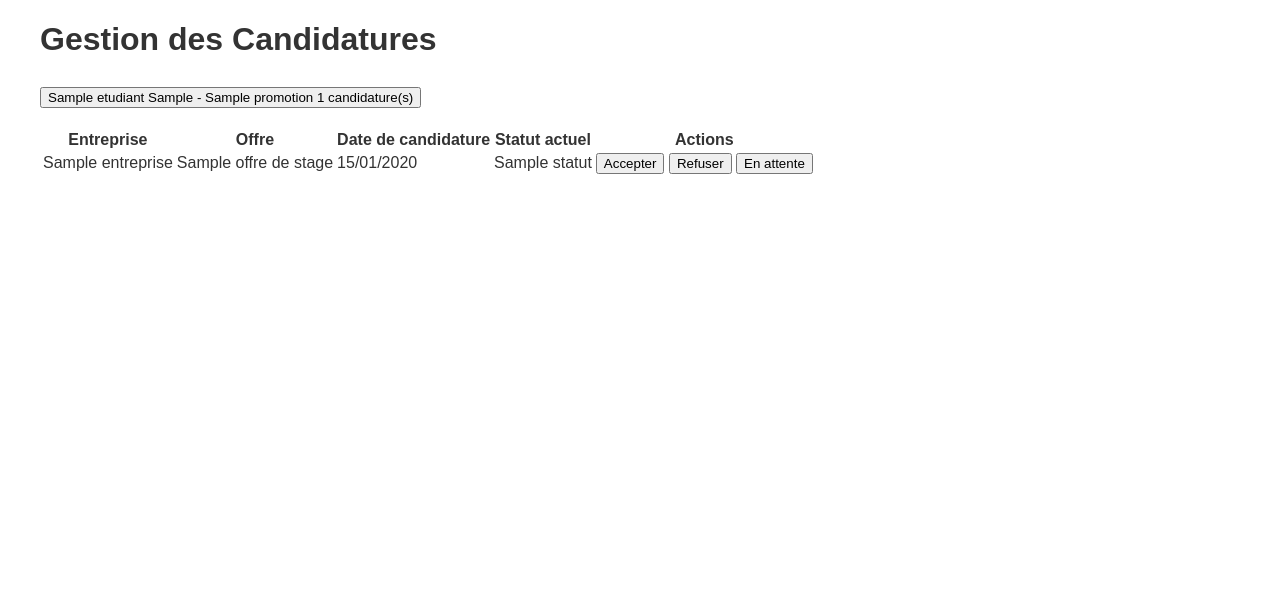
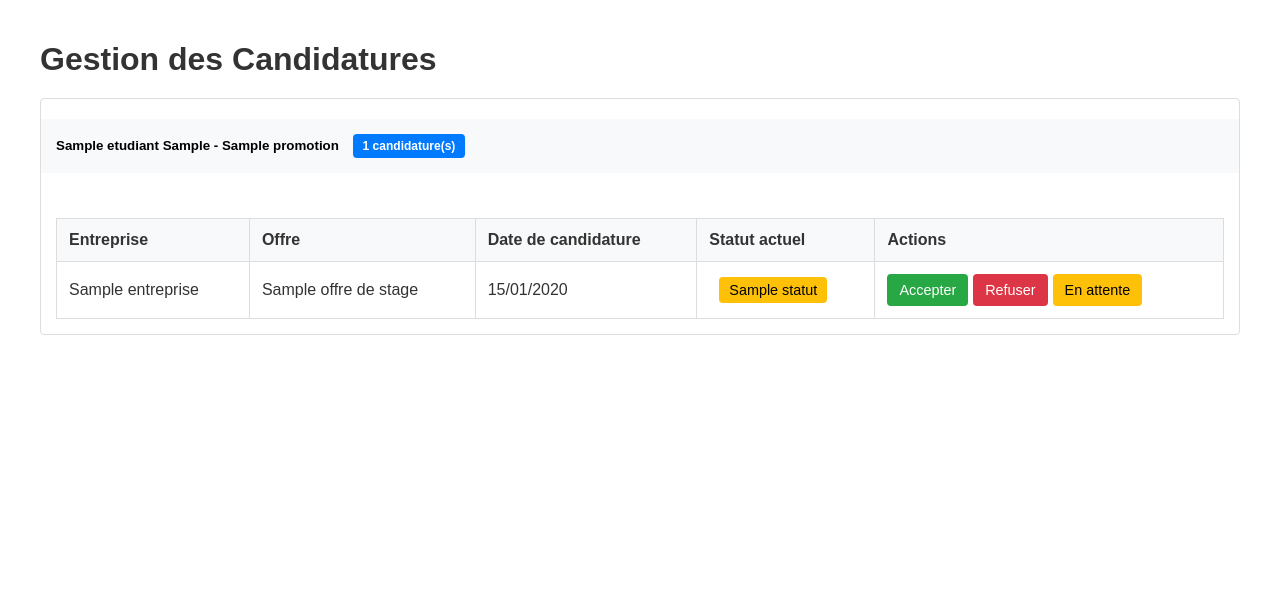
Before and after one commit to dark-azy/rattrapage-projet-web, a Symfony app: template templates/candidature/pilote_index.html.twig in a window 1280 px wide. Shown: the part 71-676 px from the top of the page. Run offline with Twig, Linux system fonts and the light colour scheme; the template is opened without the code that fills it: most values are stand-ins (such as "Sample title", 1, 10 or a date in 2020); some libraries are stand-ins or nearby versions.

Commit message:
création du css de la page candidature du pilote

```diff
--- a/public/css/candidature.css
+++ b/public/css/candidature.css
@@ -361,3 +361,193 @@
 .candidature-card.removing {
     animation: slideOut 0.3s ease-out forwards;
 }
+
+.container {
+    max-width: 1200px;
+    margin: 0 auto;
+    padding: 20px;
+}
+
+h1 {
+    color: #333;
+    margin-bottom: 20px;
+}
+
+.alert {
+    padding: 15px;
+    margin-bottom: 20px;
+    border-radius: 4px;
+}
+
+.alert-success {
+    background-color: #d4edda;
+    color: #155724;
+    border: 1px solid #c3e6cb;
+}
+
+.alert-danger {
+    background-color: #f8d7da;
+    color: #721c24;
+    border: 1px solid #f5c6cb;
+}
+
+.accordion {
+    margin-top: 20px;
+}
+
+.accordion-item {
+    border: 1px solid #ddd;
+    margin-bottom: 10px;
+    border-radius: 4px;
+}
+
+.accordion-header {
+    background-color: #f8f9fa;
+}
+
+.accordion-button {
+    width: 100%;
+    padding: 15px;
+    text-align: left;
+    background-color: #f8f9fa;
+    border: none;
+    cursor: pointer;
+    font-weight: bold;
+}
+
+.accordion-button:hover {
+    background-color: #e9ecef;
+}
+
+.accordion-body {
+    padding: 15px;
+}
+
+.badge {
+    display: inline-block;
+    padding: 5px 10px;
+    border-radius: 4px;
+    font-size: 0.9em;
+    margin-left: 10px;
+}
+
+.bg-primary {
+    background-color: #007bff;
+    color: white;
+}
+
+.bg-success {
+    background-color: #28a745;
+    color: white;
+}
+
+.bg-danger {
+    background-color: #dc3545;
+    color: white;
+}
+
+.bg-warning {
+    background-color: #ffc107;
+    color: black;
+}
+
+.table {
+    width: 100%;
+    border-collapse: collapse;
+    margin-top: 10px;
+}
+
+.table th, .table td {
+    padding: 12px;
+    border: 1px solid #ddd;
+    text-align: left;
+}
+
+.table th {
+    background-color: #f8f9fa;
+    font-weight: bold;
+}
+
+.btn-group {
+    display: flex;
+    gap: 5px;
+}
+
+.btn {
+    padding: 8px 12px;
+    border: none;
+    border-radius: 4px;
+    cursor: pointer;
+    font-size: 0.9em;
+}
+
+.btn-success {
+    background-color: #28a745;
+    color: white;
+}
+
+.btn-danger {
+    background-color: #dc3545;
+    color: white;
+}
+
+.btn-warning {
+    background-color: #ffc107;
+    color: black;
+}
+
+.btn:disabled {
+    opacity: 0.5;
+    cursor: not-allowed;
+}
+
+.text-muted {
+    color: #6c757d;
+}
+
+/* Règles pour les écrans de petite taille */
+@media (max-width: 768px) {
+    .container {
+        padding: 10px;
+    }
+
+    .table {
+        display: block;
+        overflow-x: auto;
+    }
+
+    .btn-group {
+        flex-direction: column;
+        gap: 10px;
+    }
+
+    .btn {
+        width: 100%;
+    }
+
+    .accordion-button {
+        font-size: 0.9em;
+    }
+
+    .badge {
+        font-size: 0.8em;
+    }
+}
+
+/* Règles pour les écrans de taille moyenne */
+@media (min-width: 769px) and (max-width: 1024px) {
+    .container {
+        padding: 15px;
+    }
+
+    .table th, .table td {
+        padding: 10px;
+    }
+}
+
+/* Règles pour les écrans de grande taille */
+@media (min-width: 1025px) {
+    .container {
+        padding: 20px;
+    }
+}
--- a/templates/candidature/pilote_index.html.twig
+++ b/templates/candidature/pilote_index.html.twig
@@ -1,6 +1,11 @@
 {% extends 'base.html.twig' %}
 
 {% block title %}Gestion des Candidatures{% endblock %}
+
+{% block stylesheets %}
+    {{ parent() }}
+    <link rel="stylesheet" href="{{ asset('css/candidature.css') }}">
+{% endblock %}
 
 {% block body %}
     <div class="container mt-4">
```
